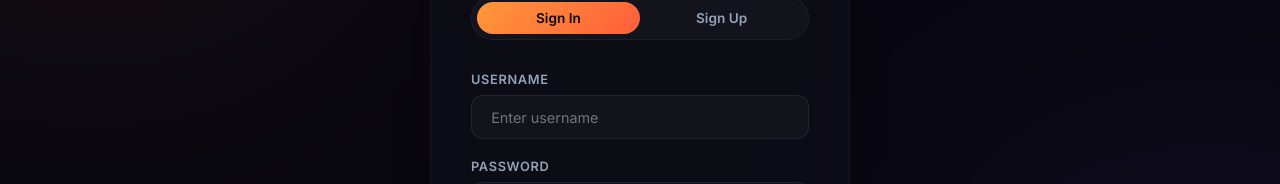
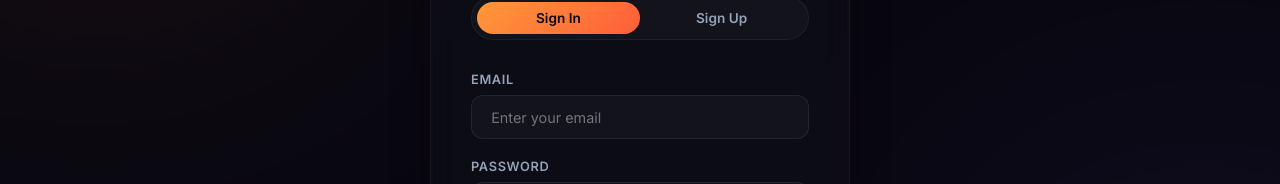
Before and after one commit to mainuddinkhudavand/MeetSphere, a React (Create React App) app in the folder frontend/: page /auth in a window 1280 px wide. Shown: the part 327-511 px from the top of the page. Built offline with nearby package versions, Linux system fonts and the light colour scheme.

Commit message:
feat: change Username to Email field with email format validation on Auth page

```diff
--- a/frontend/src/pages/authentication.jsx
+++ b/frontend/src/pages/authentication.jsx
@@ -19,8 +19,8 @@ export default function Authentication() {
 
     let handleAuth = async () => {
         // Client side validation
-        if (!username || username.trim().length < 3) {
-            setError("Username must be at least 3 characters long.");
+        if (!username || !username.includes("@") || username.trim().length < 5) {
+            setError("Please enter a valid email address.");
             return;
         }
         if (!password || password.length < 6) {
@@ -101,10 +101,10 @@ export default function Authentication() {
                     )}
 
                     <div className="inputGroup">
-                        <label>Username</label>
+                        <label>Email</label>
                         <input
-                            type="text"
-                            placeholder="Enter username"
+                            type="email"
+                            placeholder="Enter your email"
                             value={username}
                             onChange={(e) => setUsername(e.target.value)}
                             required
```
